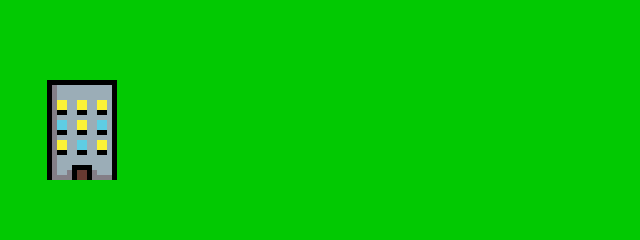
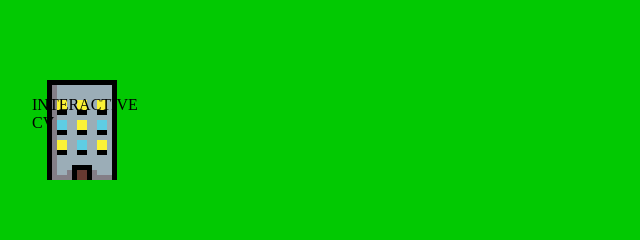
Before and after one commit to dreamblader/dreamblader.github.io, a plain HTML site: page index.html in a window 1280 px wide. Shown: the top 240 px of the page, 188-828 px from the left. Drawn offline with Linux system fonts and the light colour scheme.

Commit message:
added pop-up text (not popping for now)

```diff
--- a/src/screens/start/start.html
+++ b/src/screens/start/start.html
@@ -1,5 +1,8 @@
 <div id="char" class="char"></div>
-<div id="cv" class="building"><img src="assets/cv-build.png" /></div>
+<div id="cv" class="building">
+	<img src="assets/cv-build.png" />
+	<p>INTERACTIVE CV</p>
+</div>
 <div id="play" class="building">PLAYGROUND</div>
 <div id="game" class="building">GAMES</div>
 <div id="project" class="building">PROJECTS</div>
--- a/styles.css
+++ b/styles.css
@@ -26,6 +26,14 @@ body{
 
 .building > img {
     scale: 5;
+}
+
+.building > p{
+    position: absolute;
+    top: 0;
+    left: 0;
+    right: 0;
+    width: fit-content;
 }
 
 .timeline{
```
